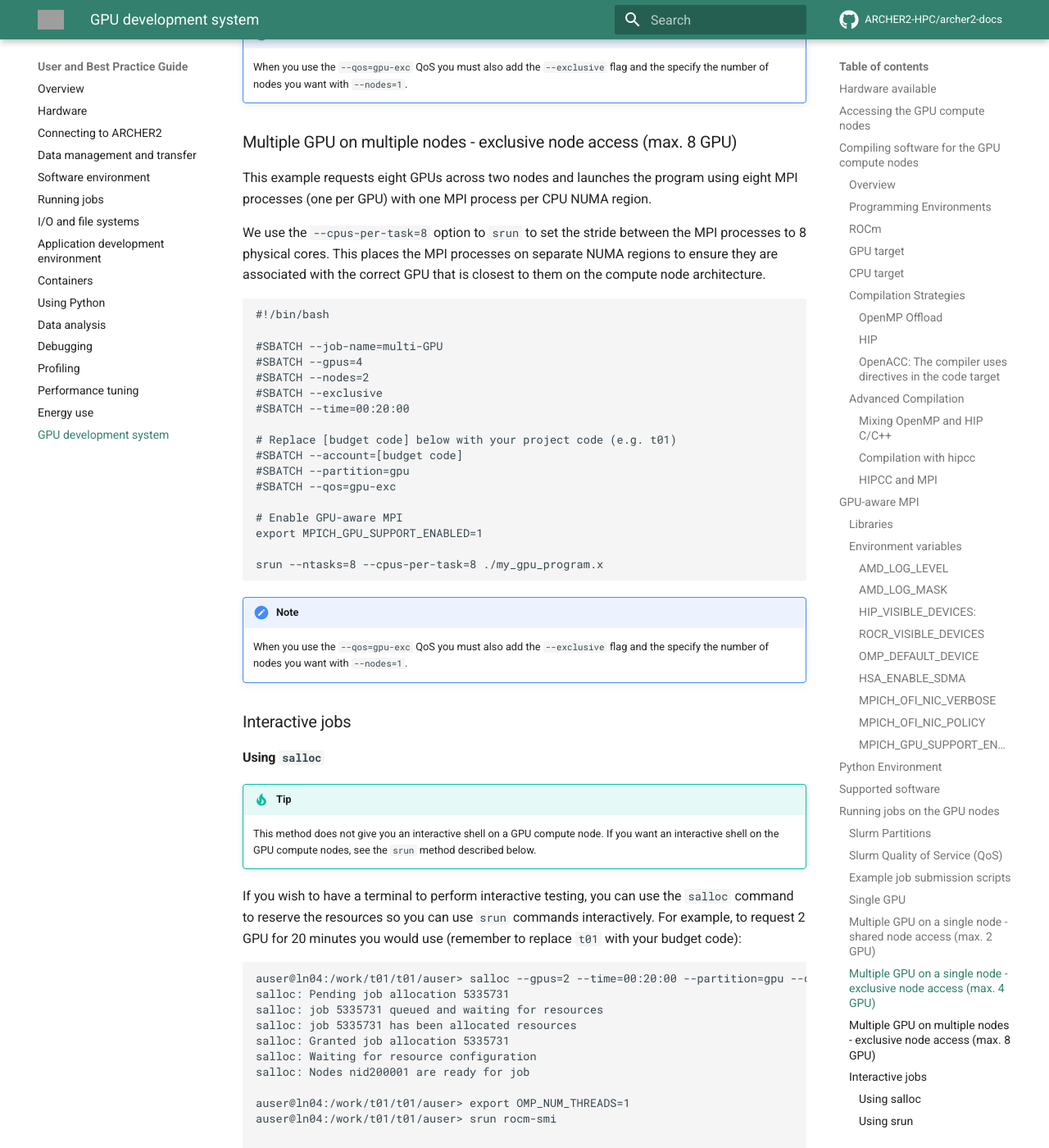
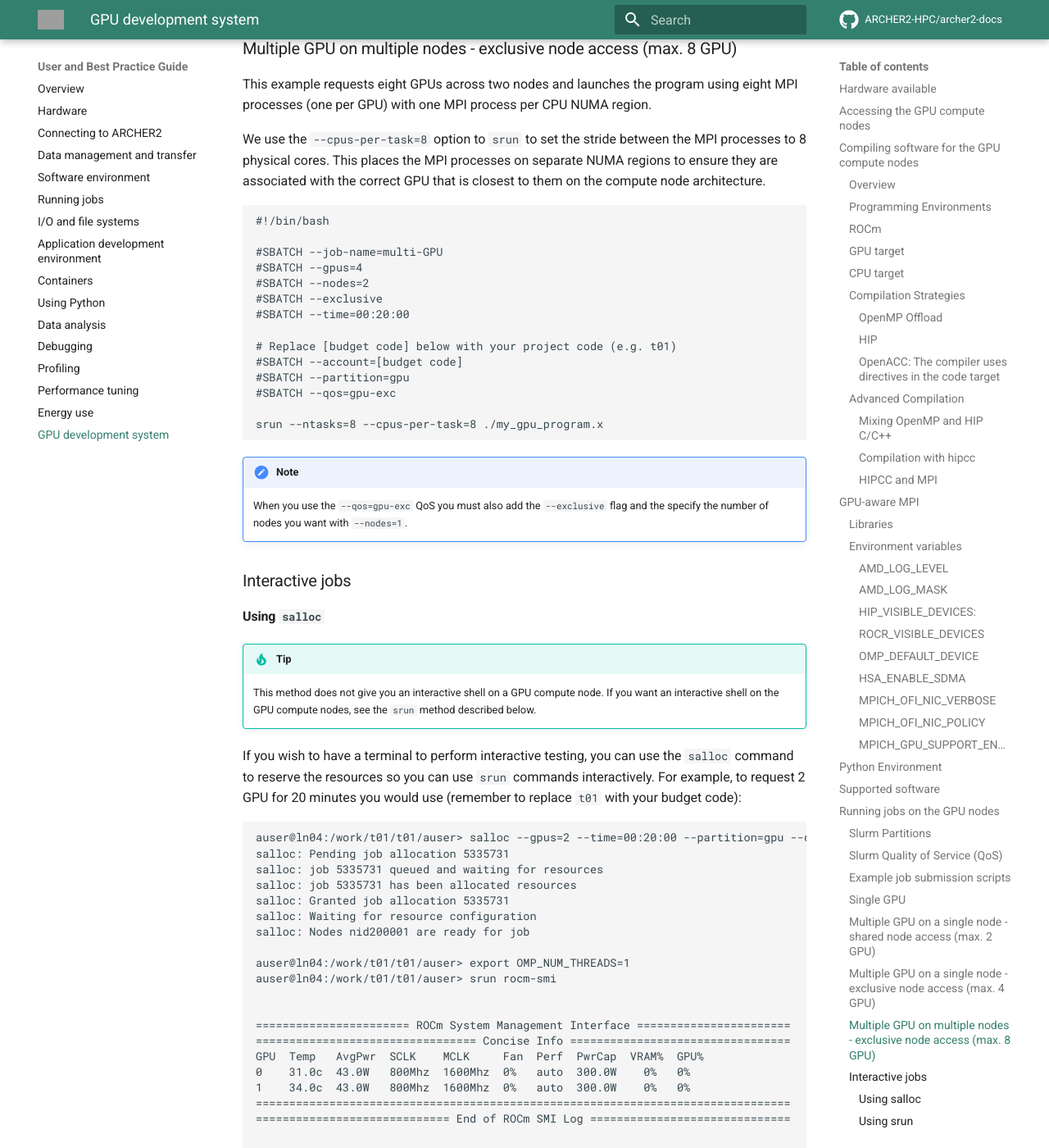
Before and after one commit to ARCHER2-HPC/archer2-docs, an MkDocs documentation site: the page built from docs/user-guide/gpu.md, in a window 1280 px wide and 1400 px high, scrolled down 11374 px. Shown: the whole window at 82% size. Built offline with MkDocs 1.6.1 and Material for MkDocs 9.7.7, drawn with Linux system fonts in a browser that asks for light colours; comment, search, counter and statistics services are not loaded; some of the changed text lies outside the part shown; grey boxes are pictures that could not be loaded.

Commit message:
Removes GPU-aware MPI env variable

````diff
--- a/docs/user-guide/gpu.md
+++ b/docs/user-guide/gpu.md
@@ -498,9 +498,6 @@
 #SBATCH --partition=gpu
 #SBATCH --qos=gpu-shd
 
-# Enable GPU-aware MPI
-export MPICH_GPU_SUPPORT_ENABLED=1
-
 srun --ntasks=2 --cpus-per-task=8 ./my_gpu_program.x
 ```
 
@@ -527,9 +524,6 @@
 #SBATCH --account=[budget code]
 #SBATCH --partition=gpu
 #SBATCH --qos=gpu-exc
-
-# Enable GPU-aware MPI
-export MPICH_GPU_SUPPORT_ENABLED=1
 
 srun --ntasks=4 --cpus-per-task=8 ./my_gpu_program.x
 ```
@@ -561,9 +555,6 @@
 #SBATCH --account=[budget code]
 #SBATCH --partition=gpu
 #SBATCH --qos=gpu-exc
-
-# Enable GPU-aware MPI
-export MPICH_GPU_SUPPORT_ENABLED=1
 
 srun --ntasks=8 --cpus-per-task=8 ./my_gpu_program.x
 ```
@@ -612,7 +603,6 @@
 srun: launch/slurm: _step_signal: Terminating StepId=5335731.0
 
 auser@ln04:/work/t01/t01/auser> module load xthi
-auser@ln04:/work/t01/t01/auser> export MPICH_GPU_SUPPORT_ENABLED=1
 auser@ln04:/work/t01/t01/auser> srun --ntasks=2 --cpus-per-task=8 --hint=nomultithread xthi
 Node summary for    1 nodes:
 Node    0, hostname nid200001, mpi   2, omp   1, executable xthi
````
